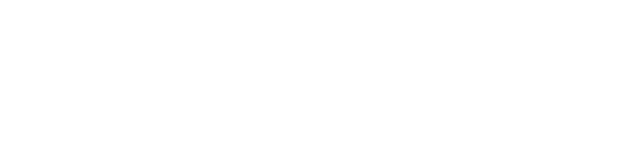
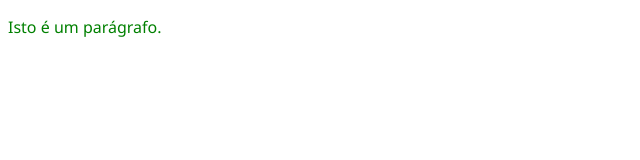
Before and after one commit to wdiasmaciel/pbr-diw-4963101-exemplo-01, a plain HTML site: page index.html in a window 1280 px wide. Shown: the whole page, without its empty margins (0-640 px from the left). Drawn offline with Linux system fonts and the light colour scheme.

Commit message:
Criação do arquivo HTML

```diff
--- /dev/null
+++ b/estilo.css
@@ -0,0 +1,8 @@
+* {
+    font-size: 16px;
+    font-family: 'Segoe UI', Tahoma, Geneva, Verdana, sans-serif;
+}
+
+p {
+    color: green;
+}
--- a/index.html
+++ b/index.html
@@ -4,10 +4,13 @@
 <head>
     <title>Exemplo 01</title>
     <meta charset="utf-8">
+    <link rel="stylesheet" href="estilo.css">
 </head>
 
 <body>
-
+    <p>
+        Isto é um parágrafo.
+    </p>
 </body>
 
 </html>
```
